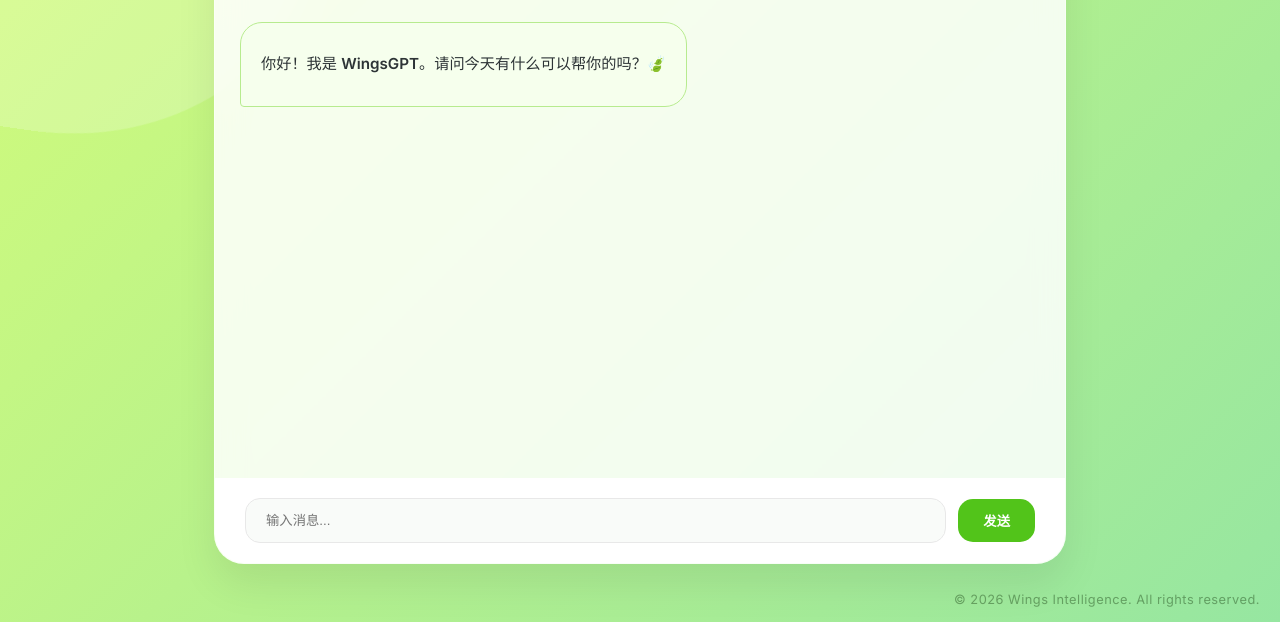
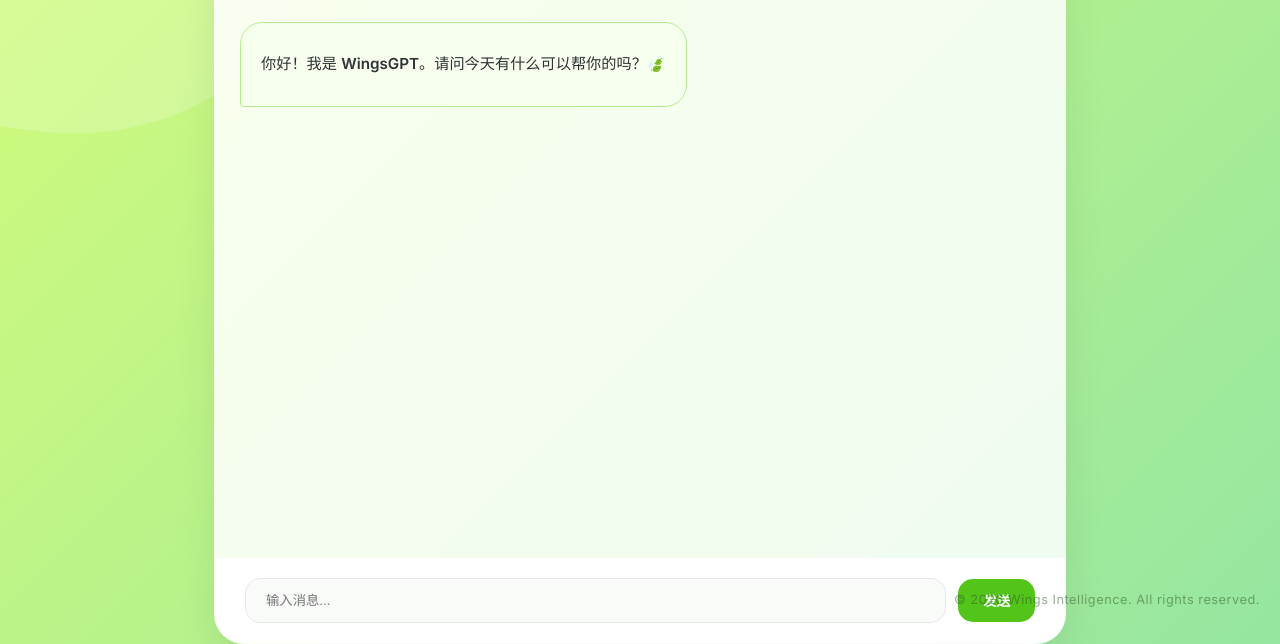
Before and after one commit to HeyEmily-ovo/WingsGPT, a plain HTML site: page index.html in a window 1280 px wide. Shown: the part 178-822 px from the top of the page. Before the commit the page ends 800 px from the top, so only its background shows below. Drawn offline with nearby package versions, Linux system fonts and the light colour scheme.

Commit message:
Update index.html

```diff
--- a/index.html
+++ b/index.html
@@ -76,7 +76,7 @@
             position: relative;
             width: 90%;
             max-width: 850px;
-            height: 80vh; /* 稍微降低高度，从 85vh 改为 80vh */
+            height: 90vh;
             background: var(--glass-bg);
             backdrop-filter: blur(15px);
             box-shadow: 0 20px 40px rgba(0,0,0,0.08);
```
